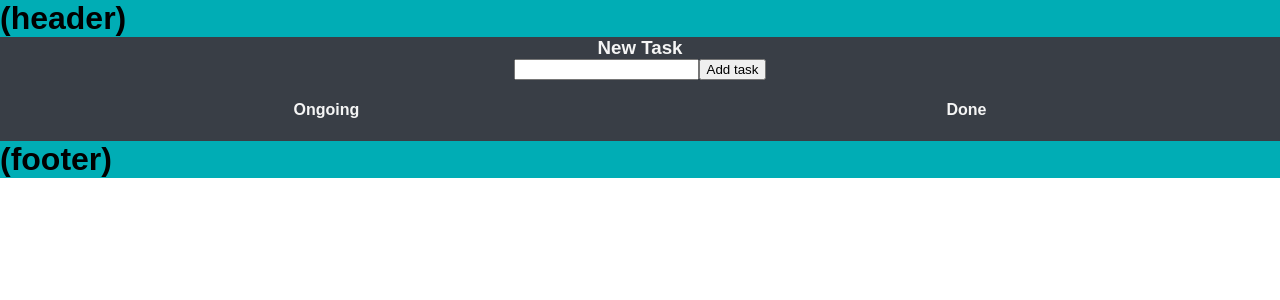
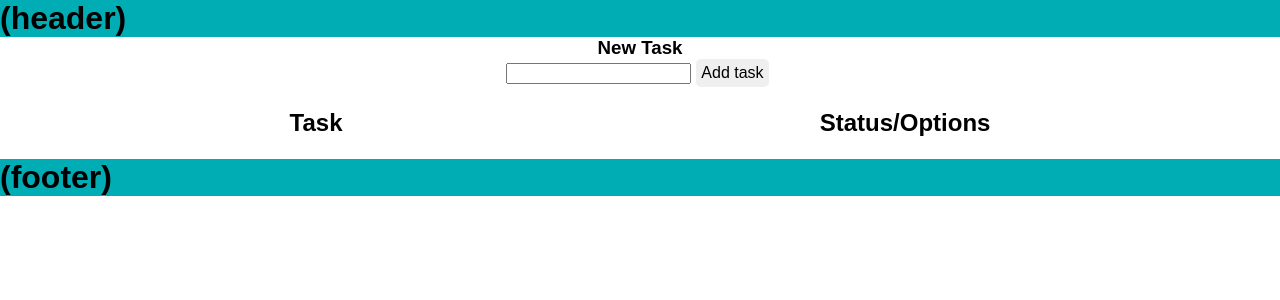
Before and after one commit to SamuelDAlencar/blitz_test, a React (Create React App) app: page /home in a window 1280 px wide. Shown: the top 300 px of the page. Built offline with nearby package versions, Linux system fonts and the light colour scheme; the HTML template or start-up script is replaced by a standard one.

Commit message:
feat: started to organize the task page and created the whole login and verification structure on the server side

```diff
--- a/client/components/Tasks.js
+++ b/client/components/Tasks.js
@@ -11,14 +11,26 @@ function Tasks() {
   };
 
   return (
-    <ol>
+    <ol className='tasks_ol'>
+      <li className='tasksHeader_li'>
+        <p>Task</p>
+        <p>Status/Options</p>
+      </li>
       {tasks.map((task, i) => {
         return (
-          <li key={i}>{task.subject}
-            <button onClick={() => handleEditTask(i + 1)}>
-              Edit
-            </button>
-            <input type="checkbox" />
+          <li key={i} className='task_li'>
+            <p onClick={() => handleEditTask(i + 1)}>
+              {task.subject}
+            </p>
+            <section className='taskEditOptions_section'>
+              <select className='taskStatus_select'>
+                <option>Pending</option>
+                <option>Done</option>
+                <option>Ongoing</option>
+              </select>
+              <button className='task_button'>Edit</button>
+              <button className='task_button'>Delete</button>
+            </section>
           </li>
         );
       })}
--- a/client/pages/Home.js
+++ b/client/pages/Home.js
@@ -1,23 +1,33 @@
 import React, { useState } from 'react';
-import { useDispatch } from 'react-redux';
+import { useDispatch, useSelector } from 'react-redux';
 import Header from '../components/Header';
 import Footer from '../components/Footer';
 import { addTask } from '../redux/slices/tasksSlice';
 import '../style/Home.css';
 import Tasks from '../components/Tasks';
+import axios from 'axios';
 
 function Home() {
   const dispatch = useDispatch();
   const [currTask, setCurrTask] = useState([]);
   const [taskId, setTaskId] = useState(1);
+  const { token } = useSelector(state => state.user);
 
   const handleChange = (event) => {
     setCurrTask(event.target.value);
   };
 
-  const handleAddTask = () => {
-    dispatch(addTask({ id: taskId, subject: currTask }));
-    setTaskId(taskId + 1);
+  const handleAddTask = async () => {
+    await axios.post('http://localhost:3001/task', {
+      content: currTask
+    }, {
+      headers: { 'Authorization': token }
+    }).then((response) => {
+      if (response.status === 201) {
+        setTaskId(taskId + 1);
+        dispatch(addTask({ id: taskId, subject: currTask }));
+      }
+    });
   };
 
   return (
@@ -28,18 +38,11 @@ function Home() {
           <h3 className="main_h3">New Task</h3>
           <input onChange={handleChange} />
           <button
-            onClick={() => handleAddTask()}
+            onClick={handleAddTask}
+            className='task_button'
           >Add task</button>
         </section>
-        <section className="tasks_section">
-          <section className="ongoingTasks_section">
-            <h4>Ongoing</h4>
-            <Tasks />
-          </section>
-          <section className="doneTasks_section">
-            <h4>Done</h4>
-          </section>
-        </section>
+        <Tasks />
       </main>
       <Footer />
     </>
--- a/client/pages/Login.js
+++ b/client/pages/Login.js
@@ -2,11 +2,13 @@ import React, { useState } from 'react';
 import { useNavigate } from 'react-router-dom';
 import { Button, TextField } from '@material-ui/core';
 import '../style/Login.css';
+import axios from 'axios';
+import { useDispatch } from 'react-redux';
+import { token } from '../redux/slices/userSlice';
 
 // This Login page and its style was taken from a personal project (available on my GitHub as "koala_project");
 
 function Login() {
-  const navigate = useNavigate();
   const [user, setUser] = useState({
     email: '',
     userName: '',
@@ -14,6 +16,8 @@ function Login() {
   });
   const [passVisibility, setPassVisibility] = useState(false);
   const [invalidFields, setInvalidFields] = useState(false);
+  const navigate = useNavigate();
+  const dispatch = useDispatch();
 
   const inputHandler = ({ target: { id, value } }) => {
     setUser((prevState) => ({
@@ -24,24 +28,19 @@ function Login() {
 
   const logButton = async () => {
     const { email, password } = user;
-    const request = await fetch('http://localhost:3001/user/login', {
-      method: 'POST',
-      headers: {
-        'Content-Type': 'application/json',
-      },
-      body: JSON.stringify({
+    await axios.post('http://localhost:3001/user/login', {
       email,
       password
-      })
-    });
-
-    if (request.status === 200) {
+    }).then((response) => {
+      if (response.status === 200) {
+        dispatch(token(response.data));
         navigate('/home');
-    } else if (request.status === 400) {
+      } else if (response.status === 400) {
         setInvalidFields(true);
         setTimeout(() =>
           setInvalidFields(false), 5000);
       }
+    });
   };
 
   return (
--- a/client/pages/SignUp.js
+++ b/client/pages/SignUp.js
@@ -1,6 +1,9 @@
 import { Button, TextField } from '@material-ui/core';
+import axios from 'axios';
 import React, { useState } from 'react';
+import { useDispatch } from 'react-redux';
 import { useNavigate } from 'react-router-dom';
+import { token } from '../redux/slices/userSlice';
 import '../style/SignIn.css';
 
 export default function SignIn() {
@@ -12,6 +15,7 @@ export default function SignIn() {
   const [passVisibility, setPassVisibility] = useState(false);
   const [userExists, setUserExists] = useState(false);
   const navigate = useNavigate();
+  const dispatch = useDispatch();
 
   const inputHandler = ({ target: { id, value } }) => {
     setNewUser((prevState) => ({
@@ -23,25 +27,20 @@ export default function SignIn() {
   const SignIn = async () => {
     const { username, email, password } = newUser;
 
-    const request = await fetch('http://localhost:3001/user/signup', {
-      method: 'POST',
-      headers: {
-        'Content-Type': 'application/json',
-      },
-      body: JSON.stringify({
+    await axios.post('http://localhost:3001/user/signup', {
       username,
       email,
       password
-      })
-    });
-
-    if (request.status === 409) {
+    }).then((response) => {
+      if (response.status === 409) {
         setUserExists(!userExists);
         setTimeout(() =>
           setUserExists(false), 5000);
       } else {
+        dispatch(token(response.data));
         navigate('/home');
       }
+    });
   };
 
   return (
--- a/client/redux/slices/userSlice.js
+++ b/client/redux/slices/userSlice.js
@@ -1,24 +1,17 @@
 import { createSlice } from '@reduxjs/toolkit';
+
+const initialState = { token: '' };
 
 const userSlice = createSlice({
   name: 'user',
-  initialState: {
-    username: '',
-    email: '',
-    password: ''
-  },
+  initialState,
   reducers: {
-    signUp(state, action) {
-      const { username, email, password } = action.payload;
-
-      state = {
-        username: username,
-        email: email,
-        password: password,
-      };
+    token(state, action) {
+      state.token = action.payload;
     }
   }
 });
 
-export const { signUp } = userSlice.actions;
+export const { token } = userSlice.actions;
+export const selectToken = state => state;
 export default userSlice.reducer;
--- a/client/redux/store/index.js
+++ b/client/redux/store/index.js
@@ -1,10 +1,7 @@
 import { configureStore } from '@reduxjs/toolkit';
-import tasksReducer from '../slices/tasksSlice';
-// import userReducer from '../slices/userReducer';
+import tasks from '../slices/tasksSlice';
+import user from '../slices/userSlice';
 
 export const store = configureStore({
-  reducer: {
-    tasks: tasksReducer,
-    // login: userReducer,
-  }
+  reducer: { tasks, user }
 });
--- a/client/style/Home.css
+++ b/client/style/Home.css
@@ -1,7 +1,47 @@
+.tasks_ol {
+  padding: 0 50px;
+}
+
+.tasksHeader_li {
+  font-size: 150%;
+  padding: 1px;
+  display: flex;
+  justify-content: space-around;
+  align-items: center;
+  font-weight: 700;
+  /* border: 1px solid black; */
+}
+
+.tasksHeader_li p {
+  margin: 5px;
+}
+
+.task_li {
+  font-size: 120%;
+  display: flex;
+  justify-content: space-around;
+  align-items: center;
+  border-bottom: 1px solid rgb(179, 179, 179);
+}
+
+.taskStatus_select {
+  height: 30px;
+  margin: 0px 15px;
+}
+
+.task_button {
+  border: 0 transparent;
+  border-radius: 5px;
+  cursor: pointer;
+  font-size: 100%;
+  margin: 0px 5px;
+  padding: 5px;
+}
+
 .app_main {
   text-align: center;
-  background-color: #393E46;
-  color: whitesmoke;
+  /* background-color: #393E46; */
+  /* color: whitesmoke; */
 }
 
 .main_h3 {
--- a/package.json
+++ b/package.json
@@ -11,6 +11,7 @@
     "@testing-library/jest-dom": "^5.16.4",
     "@testing-library/react": "^13.3.0",
     "@testing-library/user-event": "^13.5.0",
+    "axios": "^0.27.2",
     "chai": "^4.3.6",
     "concurrently": "^7.2.2",
     "cors": "^2.8.5",
```
Also changed, not shown: 2 other files (tests, documents, lock files or other folders). Lines whose indentation alone changed are shown as unchanged.
